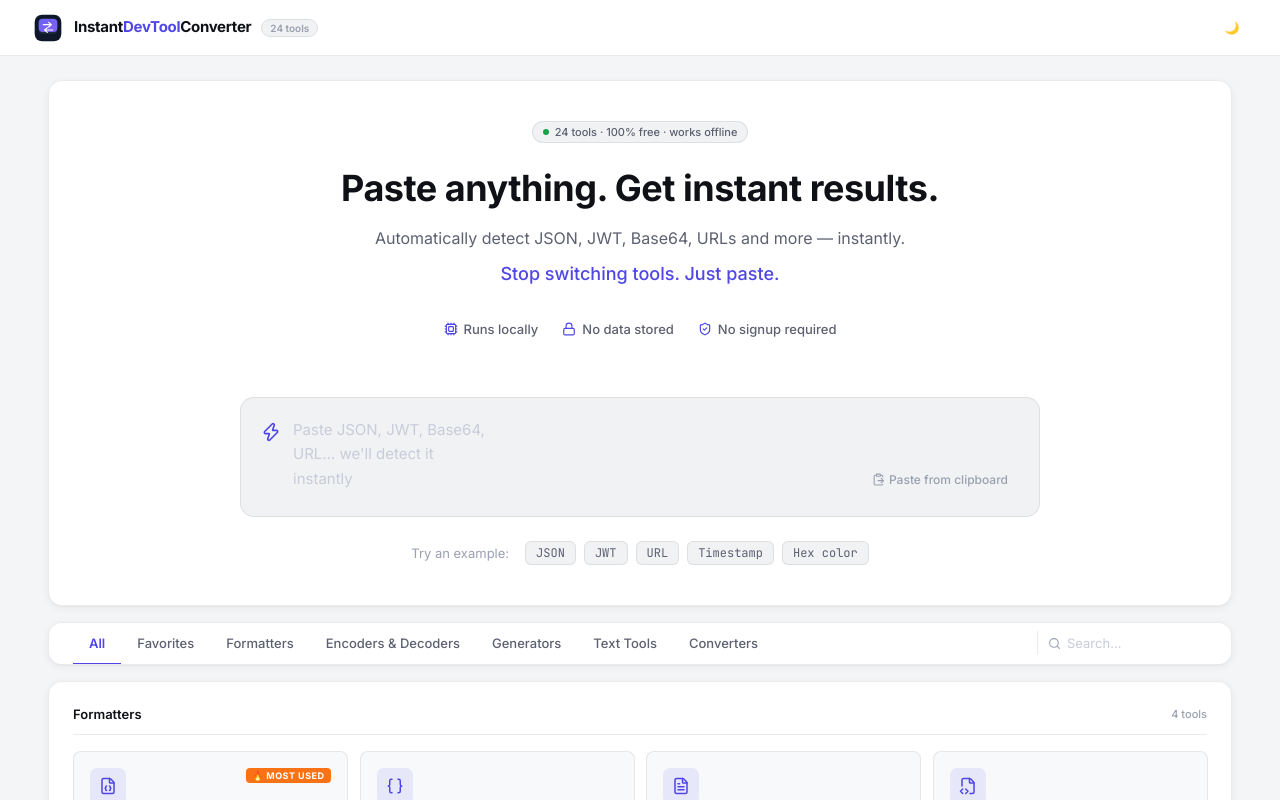
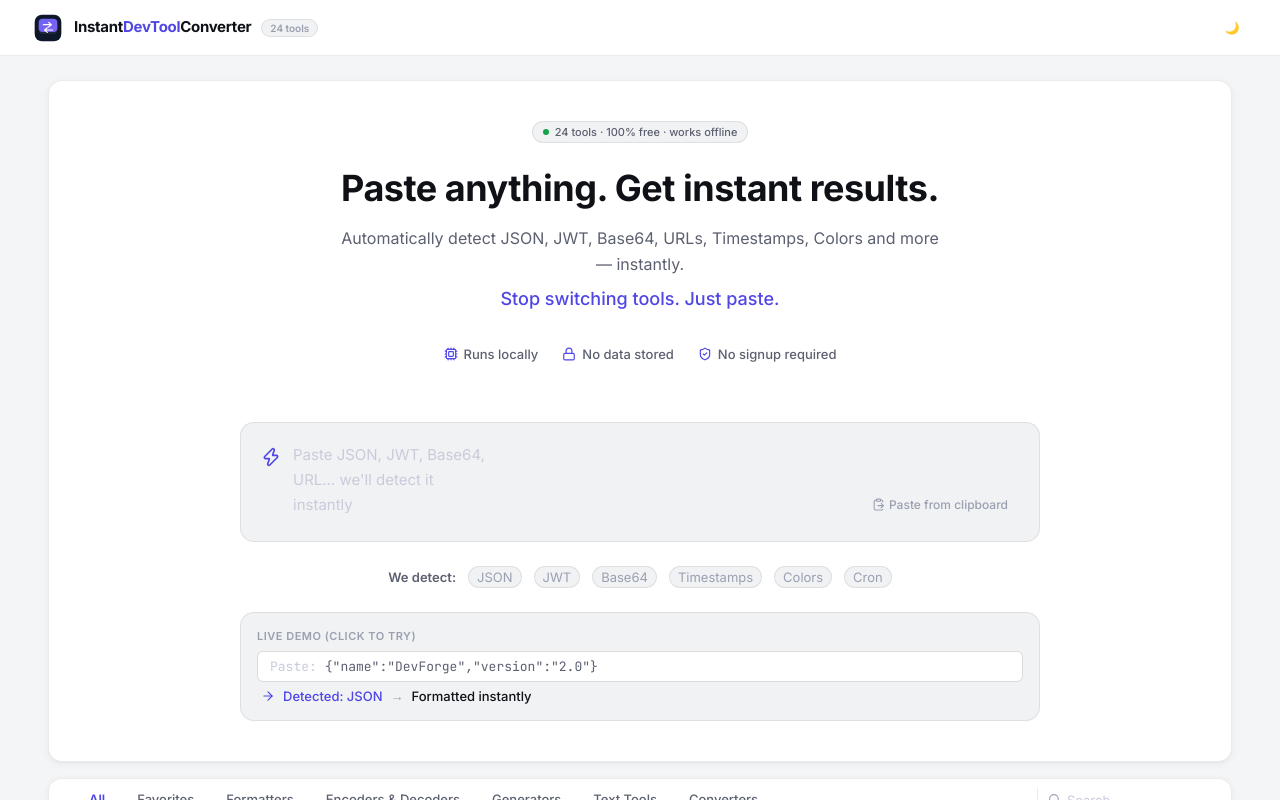
Before and after one commit to ItzNaveencode/InstantDevToolConverter, a React (Vite) app: page / in a window 1280 px wide. Built offline with nearby package versions, Linux system fonts and the light colour scheme.

Commit message:
UX Polish 3: Staged Detection Flow, Sticky Input, Auto-looping Demo, Micro-delights

```diff
--- a/src/pages/Home.jsx
+++ b/src/pages/Home.jsx
@@ -1,11 +1,10 @@
 import { useState, useEffect, useRef } from 'react'
 import { Link, useNavigate } from 'react-router-dom'
-import { Zap, X, Copy, ExternalLink, Search, Star, ShieldCheck, Lock, Cpu, CheckCircle2, ClipboardPaste } from 'lucide-react'
+import { Zap, X, Copy, ExternalLink, Search, Star, ShieldCheck, Lock, Cpu, CheckCircle2, ClipboardPaste, ArrowRight, Wand2 } from 'lucide-react'
 import useStore from '../store'
 import { toolCategories, allTools } from '../utils/toolConfig'
 import { detectInputType, computeOutput } from '../utils/smartLogic'
 
-/* hex → rgba for tool card backgrounds */
 const h2r = (hex, a = 0.1) => {
   const safe = hex.startsWith('#') && hex.length >= 7 ? hex : '#4f46e5'
   const r = parseInt(safe.slice(1,3),16)
@@ -20,7 +19,6 @@ function ToolCard({ tool }) {
   const isFav = favorites.includes(tool.id)
   const Icon  = tool.icon
   const color = tool.iconColor || '#4f46e5'
-
   const isPopular = ['json-formatter', 'jwt-decoder', 'base64', 'url-encoder'].includes(tool.id)
 
   return (
@@ -44,20 +42,38 @@ function ToolCard({ tool }) {
   )
 }
 
+const DEMO_EXAMPLES = [
+  { raw: 'eyJhbGciOiJIUzI1NiIsInR5cCI6IkpXVCJ9.eyJzdWIi...=', type: 'JWT Token', action: 'Decoded instantly' },
+  { raw: '{"name":"DevForge","version":"2.0"}', type: 'JSON', action: 'Formatted instantly' },
+  { raw: 'https://api.example.com/v2/users?page=1&limit=20', type: 'URL', action: 'Parsed instantly' },
+  { raw: '#818cf8', type: 'Hex Color', action: 'Converted to HSL/RGB' }
+]
+
 export default function Home() {
   const favorites       = useStore(s => s.favorites)
   const recentTools     = useStore(s => s.recentTools)
   const copyToClipboard = useStore(s => s.copyToClipboard)
+  const lastSmartInput  = useStore(s => s.lastSmartInput)
+  const setLastSmartInput = useStore(s => s.setLastSmartInput)
   const navigate        = useNavigate()
 
   const [search, setSearch]         = useState('')
   const [activeTab, setActiveTab]   = useState('All')
-  const [smartInput, setSmartInput] = useState('')
+
+  // Sticky experience: restore last input
+  const [smartInput, setSmartInput] = useState(lastSmartInput || '')
+
   const [smartResult, setSmartResult] = useState(null)
   const [smartOutput, setSmartOutput] = useState('')
-  const [isDetecting, setIsDetecting] = useState(false)
   const [copied, setCopied] = useState(false)
   const inputRef = useRef(null)
+
+  // Detection Flow State
+  // 0 = Idle, 1 = Detecting, 2 = Type Detected, 3 = Decoding, 4 = Done
+  const [detectStep, setDetectStep] = useState(0)
+
+  // Live Auto Demo State
+  const [demoIdx, setDemoIdx] = useState(0)
 
   useEffect(() => {
     document.title = "InstantDevToolConverter — 24 Free Developer Tools"
@@ -71,28 +87,53 @@ export default function Home() {
     return () => window.removeEventListener('keydown', h)
   }, [])
 
+  // Auto-loop demo
   useEffect(() => {
+    if (smartInput) return // stop demo if user types
+    const timer = setInterval(() => {
+      setDemoIdx(i => (i + 1) % DEMO_EXAMPLES.length)
+    }, 3500)
+    return () => clearInterval(timer)
+  }, [smartInput])
+
+  // Smart Input Detection Flow
+  useEffect(() => {
+    setLastSmartInput(smartInput) // sticky save
+
     if (!smartInput.trim()) {
       setSmartResult(null)
       setSmartOutput('')
-      setIsDetecting(false)
+      setDetectStep(0)
       return
     }
 
-    setIsDetecting(true)
-    const timeoutId = setTimeout(() => {
+    // Wow factor animation sequence
+    setDetectStep(1) // ⚡ Detecting...
+
+    const t1 = setTimeout(() => {
       const result = detectInputType(smartInput)
+      if (!result) {
+        setSmartResult(null)
+        setSmartOutput('')
+        setDetectStep(0)
+        return
+      }
+
       setSmartResult(result)
-      if (result) {
-        setSmartOutput(computeOutput(smartInput, result.label))
-      } else {
-        setSmartOutput('')
-      }
-      setIsDetecting(false)
-    }, 150) // Micro-delay for "detecting" UX
+      setDetectStep(2) // → Type Detected
 
-    return () => clearTimeout(timeoutId)
-  }, [smartInput])
+      const t2 = setTimeout(() => {
+        setDetectStep(3) // → Decoding...
+
+        const t3 = setTimeout(() => {
+          setSmartOutput(computeOutput(smartInput, result.label))
+          setDetectStep(4) // Done
+        }, 150)
+      }, 200)
+    }, 150)
+
+    return () => { clearTimeout(t1) }
+  }, [smartInput, setLastSmartInput])
 
   const handleCopy = () => {
     copyToClipboard(smartOutput)
@@ -135,7 +176,6 @@ export default function Home() {
       return [{ name: `"${search}"`, color: '#4f46e5', tools }]
     }
 
-    // Default "All" view with Recent Tools at the top
     if (recentTools && recentTools.length > 0) {
       const recent = recentTools.map(id => allTools.find(t => t.id === id)).filter(Boolean)
       if (recent.length > 0) {
@@ -152,8 +192,12 @@ export default function Home() {
     if (label === 'JWT Token') return 'Decoded instantly'
     if (label === 'Base64') return 'Decoded instantly'
     if (label === 'Hex Color') return 'Converted instantly'
+    if (label === 'Cron Expression') return 'Parsed instantly'
+    if (label === 'Unix Timestamp') return 'Converted instantly'
     return 'Preview below'
   }
+
+  const currentDemo = DEMO_EXAMPLES[demoIdx]
 
   return (
     <main className="home">
@@ -167,7 +211,7 @@ export default function Home() {
           </div>
           <h1 style={{ fontSize: 36, marginBottom: 16 }}>Paste anything. Get instant results.</h1>
           <p style={{ fontSize: 16, maxWidth: 600, margin: '0 auto', marginBottom: 8, color: 'var(--t2)' }}>
-            Automatically detect JSON, JWT, Base64, URLs and more — instantly.
+            Automatically detect JSON, JWT, Base64, URLs, Timestamps, Colors and more — instantly.
           </p>
           <p style={{ fontSize: 18, fontWeight: 500, color: 'var(--brand)', marginBottom: 32 }}>
             Stop switching tools. Just paste.
@@ -181,9 +225,9 @@ export default function Home() {
 
           {/* Smart input demo-like block */}
           <div style={{ width: '100%', maxWidth: 800, textAlign: 'left' }}>
-            <div className={`smart-input-wrap ${smartResult ? 'has-result' : ''} ${isDetecting ? 'detecting' : ''}`} style={{ transition: 'all 0.2s cubic-bezier(0.4, 0, 0.2, 1)', padding: 20 }}>
+            <div className={`smart-input-wrap ${smartResult ? 'has-result' : ''} ${detectStep > 0 && detectStep < 4 ? 'detecting' : ''}`} style={{ transition: 'all 0.2s cubic-bezier(0.4, 0, 0.2, 1)', padding: 20 }}>
               <div className="smart-input-icon" style={{ marginTop: 4 }}>
-                <Zap size={20} className={isDetecting ? 'pulse-anim' : ''} />
+                {detectStep === 4 ? <Wand2 size={20} color="var(--brand)" className="slide-up-anim" /> : <Zap size={20} className={detectStep > 0 && detectStep < 4 ? 'pulse-anim' : ''} />}
               </div>
               <div style={{ flex: 1, position: 'relative' }}>
                 <textarea
@@ -196,43 +240,49 @@ export default function Home() {
                   spellCheck={false}
                   style={{ fontSize: 15, paddingRight: 40 }}
                 />
+
+                {/* Idle empty state actions */}
                 {!smartInput && (
                   <div style={{ position: 'absolute', right: 0, bottom: 4 }}>
-                    <button className="btn sm ghost" onClick={handlePaste} style={{ fontSize: 12, display: 'flex', alignItems: 'center', gap: 4, color: 'var(--t3)' }}>
+                    <button className="btn sm ghost hover-scale" onClick={handlePaste} style={{ fontSize: 12, display: 'flex', alignItems: 'center', gap: 4, color: 'var(--t3)' }}>
                       <ClipboardPaste size={14} /> Paste from clipboard
                     </button>
                   </div>
                 )}
-                {isDetecting && (
-                  <div style={{ position: 'absolute', right: 0, bottom: -10, fontSize: 12, color: 'var(--brand)', fontWeight: 600, animation: 'fadeIn 0.2s' }}>
-                    Detecting...
+
+                {/* Dynamic Wow Factor Feedback sequence */}
+                {detectStep > 0 && detectStep < 4 && (
+                  <div className="detect-feedback" style={{ position: 'absolute', right: 0, bottom: -10, fontSize: 12, color: 'var(--brand)', fontWeight: 600 }}>
+                    {detectStep === 1 && <span className="fade-in">⚡ Detecting...</span>}
+                    {detectStep === 2 && smartResult && <span className="fade-in">🔍 {smartResult.label} detected</span>}
+                    {detectStep === 3 && smartResult && <span className="fade-in">🚀 Processing...</span>}
                   </div>
                 )}
               </div>
-              {smartInput && !isDetecting && (
-                <button className="smart-clear" onClick={() => { setSmartInput(''); setSmartResult(null); setSmartOutput(''); }} style={{ top: 18, right: 18, background: 'var(--card)' }} title="Clear input">
+              {smartInput && detectStep === 4 && (
+                <button className="smart-clear hover-scale" onClick={() => { setSmartInput(''); setSmartResult(null); setSmartOutput(''); setDetectStep(0); }} style={{ top: 18, right: 18, background: 'var(--card)' }} title="Clear input">
                   <X size={16} />
                 </button>
               )}
             </div>
 
             {/* ── SPLIT RESULT PANEL ── */}
-            <div style={{ height: smartResult && !isDetecting ? 'auto' : 0, overflow: 'hidden', transition: 'height 0.3s ease' }}>
-              {smartResult && !isDetecting && (
+            <div style={{ height: detectStep === 4 ? 'auto' : 0, overflow: 'hidden', transition: 'height 0.4s cubic-bezier(0.16, 1, 0.3, 1)' }}>
+              {detectStep === 4 && smartResult && (
                 <div className="smart-panel" style={{ marginTop: 16 }}>
                   {/* Panel header */}
                   <div className="smart-panel-header" style={{ padding: '12px 20px' }}>
                     <div className="smart-panel-detected" style={{ display: 'flex', alignItems: 'center', gap: 12 }}>
                       <span style={{ display: 'flex', alignItems: 'center', gap: 6, background: `${smartResult.color}15`, color: smartResult.color, padding: '4px 12px', borderRadius: 999, fontSize: 13, fontWeight: 600 }}>
                         <span className="smart-panel-dot" style={{ background: smartResult.color }} />
-                        🔍 Detected: {smartResult.label}
+                        Detected: {smartResult.label}
                       </span>
                       <span className="smart-panel-arrow">→</span>
                       <span className="smart-panel-action" style={{ fontWeight: 600, color: 'var(--t1)', fontSize: 13 }}>{getActionHint(smartResult.label)}</span>
                     </div>
                     <div style={{display:'flex',gap:8}}>
                       <button
-                        className="btn sm"
+                        className="btn sm hover-scale"
                         onClick={handleCopy}
                         title="Copy output"
                         style={{ minWidth: 100, justifyContent: 'center' }}
@@ -240,36 +290,28 @@ export default function Home() {
                         {copied ? <><CheckCircle2 size={12} color="#16a34a" /> Copied ✓</> : <><Copy size={12} /> Copy result</>}
                       </button>
                       <button
-                        className="btn primary sm"
+                        className="btn primary sm hover-scale"
                         onClick={() => navigate(`/${smartResult.toolId}`)}
                       >
-                        <ExternalLink size={12} /> Open in {smartResult.label} tool
+                        <ExternalLink size={12} /> Open in {smartResult.label}
                       </button>
                     </div>
                   </div>
 
                   {/* Split panes */}
-                  <div className="smart-panel-split" style={{ animation: 'fadeIn 0.3s ease' }}>
-                    {/* INPUT pane */}
+                  <div className="smart-panel-split fade-in-up">
                     <div className="smart-pane" style={{ background: 'var(--hov)' }}>
                       <div className="smart-pane-label" style={{ background: 'var(--inp)' }}>RAW INPUT</div>
                       {smartResult.label === 'Hex Color' ? (
                         <div style={{padding:'16px',display:'flex',flexDirection:'column',gap:12}}>
-                          <div style={{
-                            width:'100%',height:80,borderRadius:8,
-                            background:smartInput.trim(),border:'1px solid var(--bdr)'
-                          }} />
+                          <div style={{ width:'100%',height:80,borderRadius:8, background:smartInput.trim(),border:'1px solid var(--bdr)' }} />
                           <pre className="smart-pane-code">{smartInput.trim()}</pre>
                         </div>
                       ) : (
                         <pre className="smart-pane-code">{smartInput.trim()}</pre>
                       )}
                     </div>
-
-                    {/* divider */}
                     <div className="smart-panel-divider" />
-
-                    {/* OUTPUT pane */}
                     <div className="smart-pane" style={{ background: 'var(--card)' }}>
                       <div className="smart-pane-label" style={{color: smartResult.color, background: 'var(--inp)'}}>
                         DECODED OUTPUT
@@ -278,11 +320,7 @@ export default function Home() {
                         <div style={{padding:'16px',display:'flex',flexDirection:'column',gap:12}}>
                           <div style={{display:'grid',gridTemplateColumns:'1fr 1fr',gap:8}}>
                             {['rgb','hsl','hex'].map(fmt => (
-                              <div key={fmt} style={{
-                                padding:'8px 12px',background:'var(--inp)',
-                                borderRadius:6,border:'1px solid var(--bdr)',
-                                fontSize:11,color:'var(--t2)',fontFamily:'var(--mono)'
-                              }}>
+                              <div key={fmt} style={{ padding:'8px 12px',background:'var(--inp)', borderRadius:6,border:'1px solid var(--bdr)', fontSize:11,color:'var(--t2)',fontFamily:'var(--mono)' }}>
                                 <div style={{fontSize:9,textTransform:'uppercase',letterSpacing:1,marginBottom:4,color:'var(--t3)'}}>{fmt}</div>
                                 {smartOutput.split('\n').find(l => l.toLowerCase().startsWith(fmt))?.split(': ')[1] || '—'}
                               </div>
@@ -301,21 +339,38 @@ export default function Home() {
               )}
             </div>
 
-            {/* Example chips (only when empty) */}
+            {/* Smart Auto Demo or Showcase (only when empty) */}
             {!smartInput && (
-              <div className="smart-shortcuts" style={{ justifyContent: 'center', marginTop: 24 }}>
-                <span style={{ fontSize: 13, color: 'var(--t3)', marginRight: 8, display: 'flex', alignItems: 'center' }}>Try an example:</span>
-                {[
-                  { label: 'JSON',      val: '{"name":"InstantDevToolConverter","version":"2.0","tools":24}' },
-                  { label: 'JWT',       val: 'eyJhbGciOiJIUzI1NiIsInR5cCI6IkpXVCJ9.eyJzdWIiOiIxMjM0NTY3ODkwIiwibmFtZSI6IkpvaG4gRG9lIiwiaWF0IjoxNTE2MjM5MDIyfQ.SflKxwRJSMeKKF2QT4fwpMeJf36POk6yJV_adQssw5c' },
-                  { label: 'URL',       val: 'https://api.example.com/v2/users?page=1&limit=20' },
-                  { label: 'Timestamp', val: '1714003200' },
-                  { label: 'Hex color', val: '#6366f1' },
-                ].map(ex => (
-                  <button key={ex.label} className="smart-example" onClick={() => setSmartInput(ex.val)}>
-                    {ex.label}
-                  </button>
-                ))}
+              <div style={{ marginTop: 24, display: 'flex', flexDirection: 'column', gap: 24 }}>
+
+                {/* Showcase Engine Power */}
+                <div style={{ display: 'flex', alignItems: 'center', justifyContent: 'center', gap: 12, flexWrap: 'wrap', fontSize: 13, color: 'var(--t3)' }}>
+                  <span style={{ fontWeight: 600, color: 'var(--t2)' }}>We detect:</span>
+                  <span style={{ padding: '2px 8px', background: 'var(--inp)', borderRadius: 12, border: '1px solid var(--bdr)' }}>JSON</span>
+                  <span style={{ padding: '2px 8px', background: 'var(--inp)', borderRadius: 12, border: '1px solid var(--bdr)' }}>JWT</span>
+                  <span style={{ padding: '2px 8px', background: 'var(--inp)', borderRadius: 12, border: '1px solid var(--bdr)' }}>Base64</span>
+                  <span style={{ padding: '2px 8px', background: 'var(--inp)', borderRadius: 12, border: '1px solid var(--bdr)' }}>Timestamps</span>
+                  <span style={{ padding: '2px 8px', background: 'var(--inp)', borderRadius: 12, border: '1px solid var(--bdr)' }}>Colors</span>
+                  <span style={{ padding: '2px 8px', background: 'var(--inp)', borderRadius: 12, border: '1px solid var(--bdr)' }}>Cron</span>
+                </div>
+
+                {/* Auto Looping Live Demo */}
+                <div style={{ background: 'var(--inp)', border: '1px solid var(--bdr)', borderRadius: 'var(--r-lg)', padding: 16, display: 'flex', flexDirection: 'column', gap: 8, cursor: 'pointer', transition: 'all 0.2s' }} className="hover-scale" onClick={() => setSmartInput(currentDemo.raw)}>
+                  <div style={{ fontSize: 11, fontWeight: 600, color: 'var(--t3)', textTransform: 'uppercase', letterSpacing: 0.5 }}>Live Demo (Click to try)</div>
+                  <div key={demoIdx} className="fade-in" style={{ display: 'flex', flexDirection: 'column', gap: 6 }}>
+                    <div style={{ fontSize: 13, fontFamily: 'var(--mono)', color: 'var(--t2)', background: 'var(--card)', padding: '6px 12px', borderRadius: 6, border: '1px solid var(--bdr2)', whiteSpace: 'nowrap', overflow: 'hidden', textOverflow: 'ellipsis' }}>
+                      <span style={{ color: 'var(--t4)', marginRight: 8 }}>Paste:</span>
+                      {currentDemo.raw}
+                    </div>
+                    <div style={{ display: 'flex', alignItems: 'center', gap: 8, fontSize: 13, fontWeight: 500, color: 'var(--t1)', paddingLeft: 4 }}>
+                      <ArrowRight size={14} color="var(--brand)" />
+                      <span style={{ color: 'var(--brand)' }}>Detected: {currentDemo.type}</span>
+                      <span style={{ color: 'var(--t3)' }}>→</span>
+                      <span>{currentDemo.action}</span>
+                    </div>
+                  </div>
+                </div>
+
               </div>
             )}
           </div>
--- a/src/store.js
+++ b/src/store.js
@@ -11,9 +11,11 @@ const useStore = create(
       sidebarOpen: true,
       toasts: [],
       darkMode: false,
+      lastSmartInput: '',
 
       setActiveTool: (toolId) => set({ activeTool: toolId }),
       setSearchQuery: (query) => set({ searchQuery: query }),
+      setLastSmartInput: (val) => set({ lastSmartInput: val }),
       toggleFavorite: (toolId) =>
         set((state) => ({
           favorites: state.favorites.includes(toolId)
@@ -64,6 +66,7 @@ const useStore = create(
         favorites: state.favorites,
         recentTools: state.recentTools,
         darkMode: state.darkMode,
+        lastSmartInput: state.lastSmartInput,
       }),
       onRehydrateStorage: () => (state) => {
         if (state && state.darkMode) {
--- a/src/styles/index.css
+++ b/src/styles/index.css
@@ -494,3 +494,25 @@ body{font-family:var(--sans);background:var(--bg);color:var(--t1);-webkit-font-s
   box-shadow: 0 0 0 3px rgba(79,70,229,.1);
   background: #fff;
 }
+html.dark .smart-input-wrap.detecting {
+  background: var(--card);
+}
+
+/* New micro-delight animations */
+.fade-in { animation: fadeIn 0.2s ease-out forwards; }
+
+@keyframes fadeInUp {
+  from { opacity: 0; transform: translateY(8px); }
+  to { opacity: 1; transform: translateY(0); }
+}
+.fade-in-up { animation: fadeInUp 0.3s cubic-bezier(0.16, 1, 0.3, 1) forwards; }
+
+@keyframes slideUpAnim {
+  from { opacity: 0; transform: translateY(12px) scale(0.9); }
+  to { opacity: 1; transform: translateY(0) scale(1); }
+}
+.slide-up-anim { animation: slideUpAnim 0.3s cubic-bezier(0.16, 1, 0.3, 1) forwards; }
+
+.hover-scale { transition: transform 0.15s ease-out; }
+.hover-scale:hover { transform: scale(1.02); }
+.hover-scale:active { transform: scale(0.97); }
```
